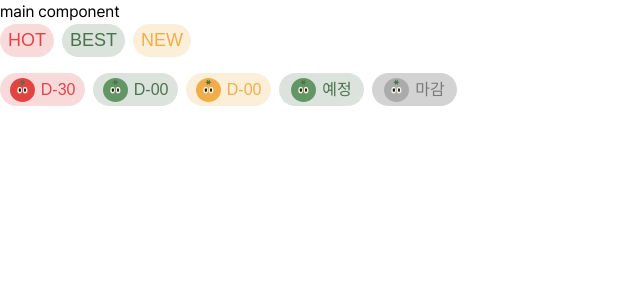
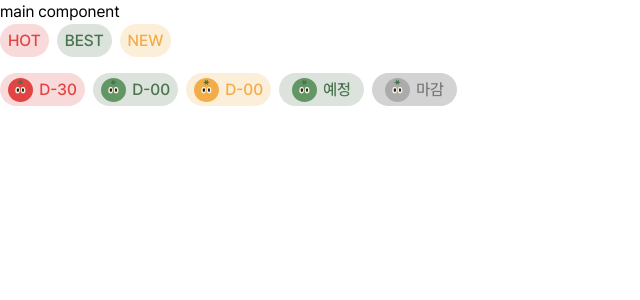
Before and after one commit to hminah0215/tomatoes, a Next.js app: page / in a window 1280 px wide. Shown: the top 300 px of the page, without its empty margins (0-640 px from the left). Built offline with nearby package versions, Linux system fonts and the light colour scheme.

Commit message:
fix: tailwind 폰트 적용 문제 해결

```diff
--- a/src/components/common/Tag.tsx
+++ b/src/components/common/Tag.tsx
@@ -4,7 +4,7 @@ interface TagProps {
 }
 
 const baseTagStyle = "h-[33px] px-2 py-[3px] rounded-[999px] justify-center items-center gap-1.5 inline-flex";
-const baseTextStyle = "text-lg font-medium font-pretendard leading-[27px]";
+const baseTextStyle = "text-base font-medium font-pretendard leading-[27px]";
 
 const tagStyles = {
   hot: `${baseTagStyle} bg-dDayRed`,
--- a/tailwind.config.ts
+++ b/tailwind.config.ts
@@ -23,10 +23,7 @@ const config: Config = {
         dDayTextGreen: '#4A734E',
         dDayTextGray: '#7A7A7A',
         searchBorder: '#E24444',
-      },
-      fontFamily: {
-        pretendard: ['Pretendard', 'sans-serif'],
-      },
+      }
     },
   },
   plugins: [],
```
